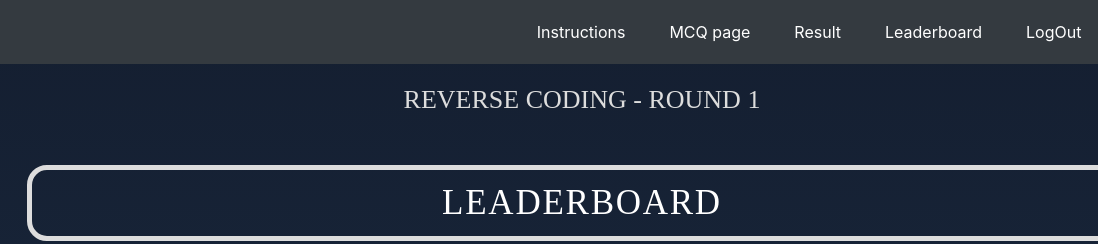
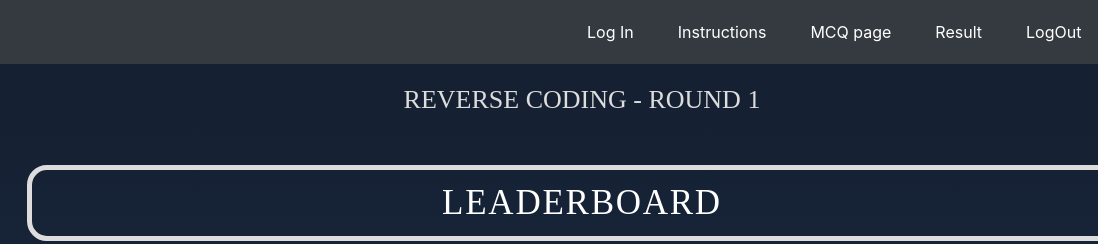
Before and after one commit to PISB-Backend-SIGs/RC-R1-frontend, a plain HTML site: page Leaderboard/Leadboard.html in a window 1280 px wide. Shown: the top 244 px of the page, 58-1156 px from the left. Drawn offline with nearby package versions, Linux system fonts and the light colour scheme; a web font is replaced by a local one.

Commit message:
[added nav and footer]

```diff
--- a/Leaderboard/Leadboard.html
+++ b/Leaderboard/Leadboard.html
@@ -22,11 +22,11 @@
     </button>
     <div class="collapse navbar-collapse" id="navbarNavAltMarkup">
       <div class="navbar-nav">
-      <!-- <a class="nav-item nav-link active" href="login.html">Log In</a> -->
+      <a class="nav-item nav-link active" href="login.html">Log In</a>
       <a class="nav-item nav-link active" id="navlink" href="instructions.html">Instructions</a>
-      <a class="nav-item nav-link active" id="navlink" href="MCQFinal.html">MCQ page</a>
+      <a class="nav-item nav-link active" id="navlink" href="question.html">MCQ page</a>
       <a class="nav-item nav-link active " id="navlink" href="resultPage.html">Result</a>
-      <a class="nav-item nav-link active" id="navlink" href="Leaderboard.html">Leaderboard  </a>
+      <!-- <a class="nav-item nav-link active" id="navlink" href="Leaderboard.html">Leaderboard  </a> -->
       <a class="nav-item nav-link active" id="navlink" href="#">LogOut</a>
     </div>
     <img src="#" class="ieeelogo" alt="PISB IEEE">
```
Also changed, not shown: instructions/instructions.html (+3 -3 lines), question.html (+1 -1 lines).
